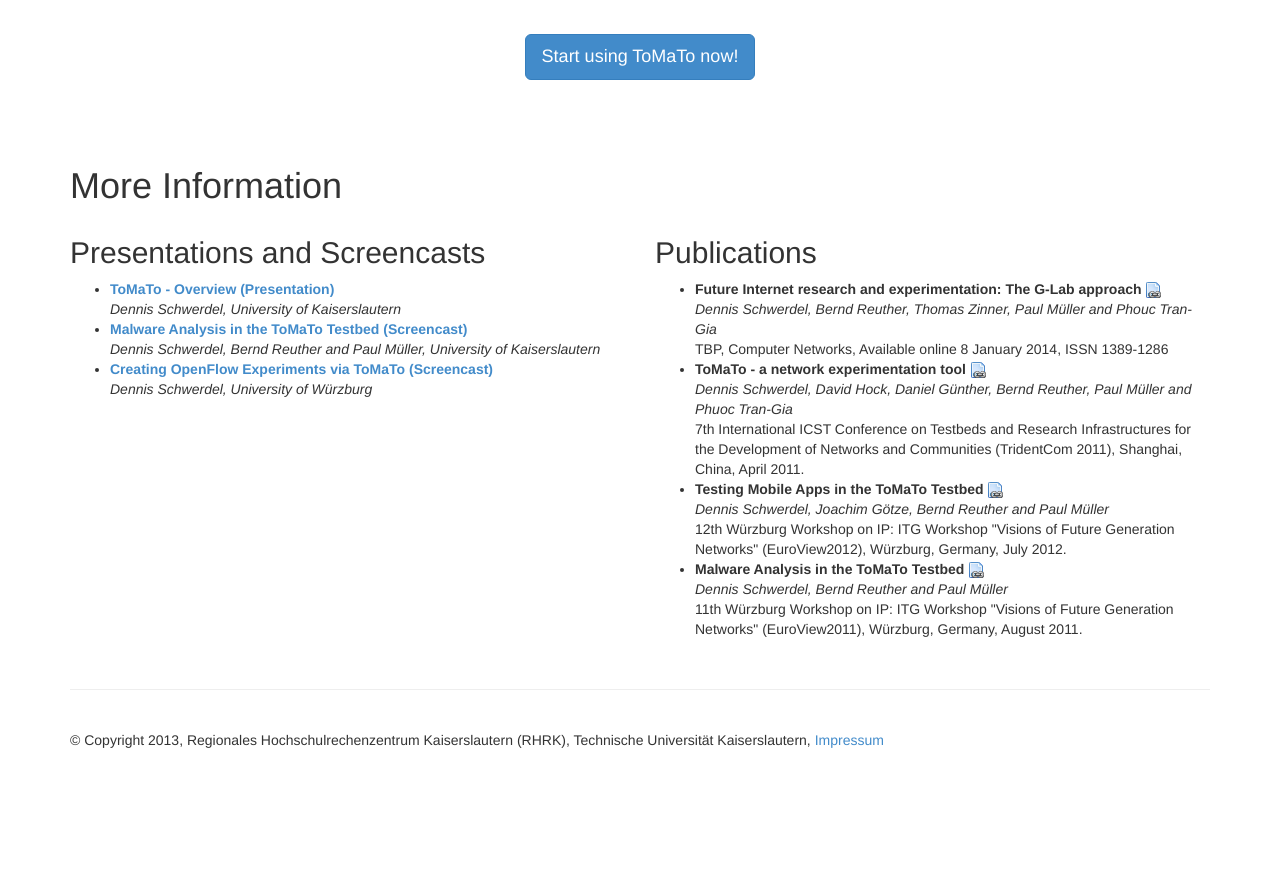
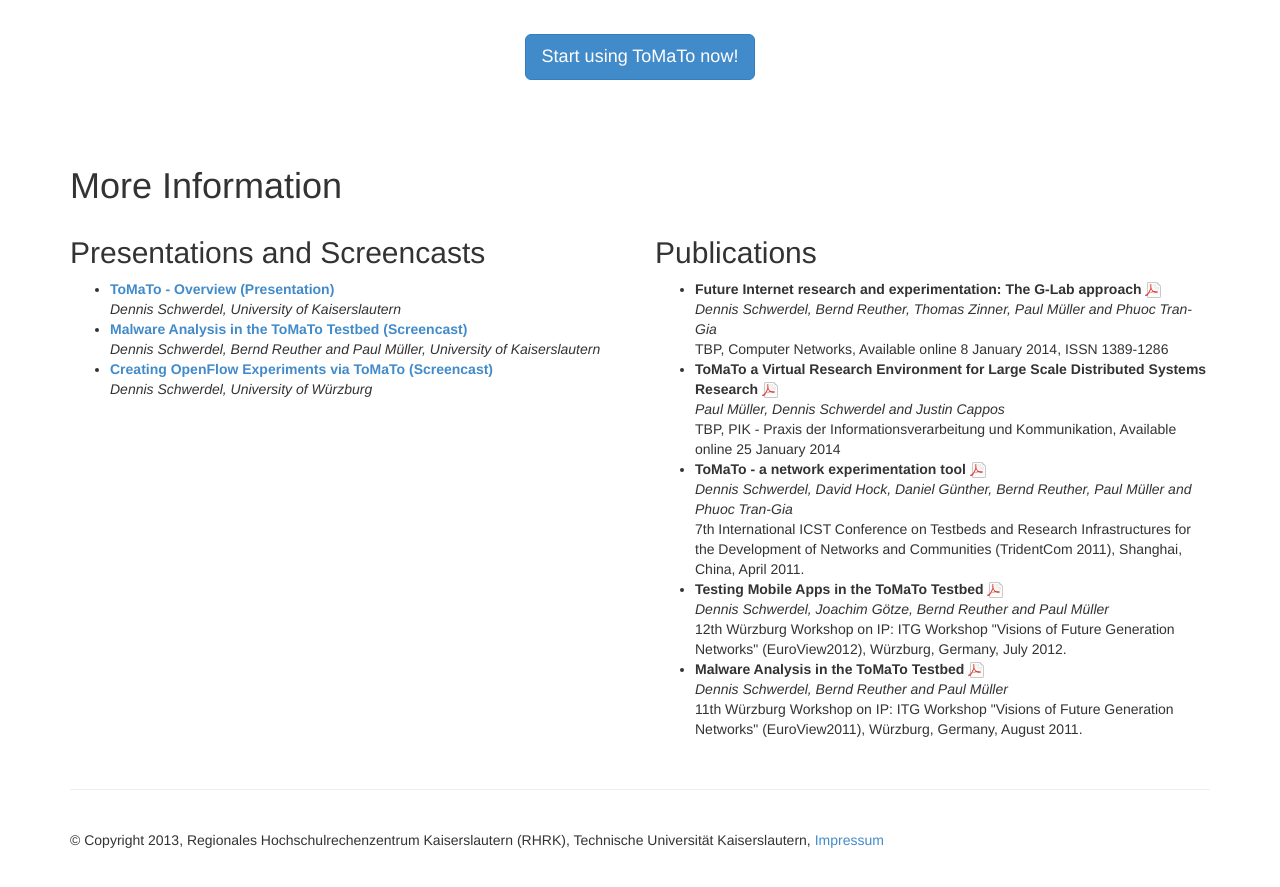
Before and after one commit to GLab/glab.github.io, a Jekyll site: the page built from about.html, in a window 1280 px wide and 900 px high, scrolled down 1666 px. Shown: the top 887 px of the window. Built offline with Jekyll 4.4.1, drawn with Linux system fonts in a browser that asks for light colours; before the commit the page ends 2466 px from its top, so only the background shows below that.

Commit message:
Added publications

```diff
--- a/_data/publications.yml
+++ b/_data/publications.yml
@@ -1,16 +1,20 @@
 - name: "Future Internet research and experimentation: The G-Lab approach"
-  author: Dennis Schwerdel, Bernd Reuther, Thomas Zinner, Paul Müller and Phouc Tran-Gia
+  author: Dennis Schwerdel, Bernd Reuther, Thomas Zinner, Paul Müller and Phuoc Tran-Gia
   reference: TBP, Computer Networks, Available online 8 January 2014, ISSN 1389-1286
-  url: http://dx.doi.org/10.1016/j.bjp.2013.12.023
+  url: /about/publications/2014_Future_Internet_research_an_experimentation_The_G-Lab_approach_ComNet.pdf
+- name: ToMaTo a Virtual Research Environment for Large Scale Distributed Systems Research
+  author: Paul Müller, Dennis Schwerdel and Justin Cappos
+  reference: TBP, PIK - Praxis der Informationsverarbeitung und Kommunikation, Available online 25 January 2014
+  url: /about/publications/2013_ToMaTo_A_Virtual_Research_Environment_PIK.pdf
 - name: ToMaTo - a network experimentation tool
   author: Dennis Schwerdel, David Hock, Daniel Günther, Bernd Reuther, Paul Müller and Phuoc Tran-Gia
   reference: 7th International ICST Conference on Testbeds and Research Infrastructures for the Development of Networks and Communities (TridentCom 2011), Shanghai, China, April 2011.
-  url: http://dspace.icsy.de:12000/dspace/bitstream/123456789/309/1/2011_ToMaTo%20-%20a%20network%20experimentation%20tool_TridentCom.pdf
+  url: /about/publications/2011_ToMaTo_a_network_experimentation_tool_TridentCom.pdf
 - name: Testing Mobile Apps in the ToMaTo Testbed
   author: Dennis Schwerdel, Joachim Götze, Bernd Reuther and Paul Müller
   reference: '12th Würzburg Workshop on IP: ITG Workshop "Visions of Future Generation Networks" (EuroView2012), Würzburg, Germany, July 2012.'
-  url: http://www.euroview2012.org/fileadmin/content/euroview2012/abstracts/07_04_abstract_schwerdel.pdf
+  url: /about/publications/2012_Testing_Mobile_Apps_in_the_ToMaTo_Testbed_EuroView.pdf
 - name: Malware Analysis in the ToMaTo Testbed
   author: Dennis Schwerdel, Bernd Reuther and Paul Müller
   reference: '11th Würzburg Workshop on IP: ITG Workshop "Visions of Future Generation Networks" (EuroView2011), Würzburg, Germany, August 2011.'
-  url: http://www.euroview2011.com/fileadmin/content/euroview2011/abstracts/abstract_schwerdel_a.pdf
+  url: /about/publications/2011_Malware_Analysis_in_the_ToMaTo_Testbed_EuroView.pdf
--- a/_includes/publication_list.html
+++ b/_includes/publication_list.html
@@ -1,6 +1,6 @@
 <ul>
 {% for publication in site.data.publications %}
-  <li><strong>{{ publication.name }} {% if publication.url %}<a href="{{ publication.url }}" target="_blank"><img src="/images/page_link.png"/></a>{% endif %}</strong><br/>
+  <li><strong>{{ publication.name }} {% if publication.url %}<a href="{{ publication.url }}" target="_blank"><img src="/images/{% if publication.url contains '.pdf' %}page_white_acrobat{% else %}page_link{% endif %}.png"/></a>{% endif %}</strong><br/>
       <em>{{ publication.author }}</em><br/>
       {{ publication.reference }}</li>
 {% endfor %}
```
Also changed, not shown: images/page_white_acrobat.png (added), 5 other files.
